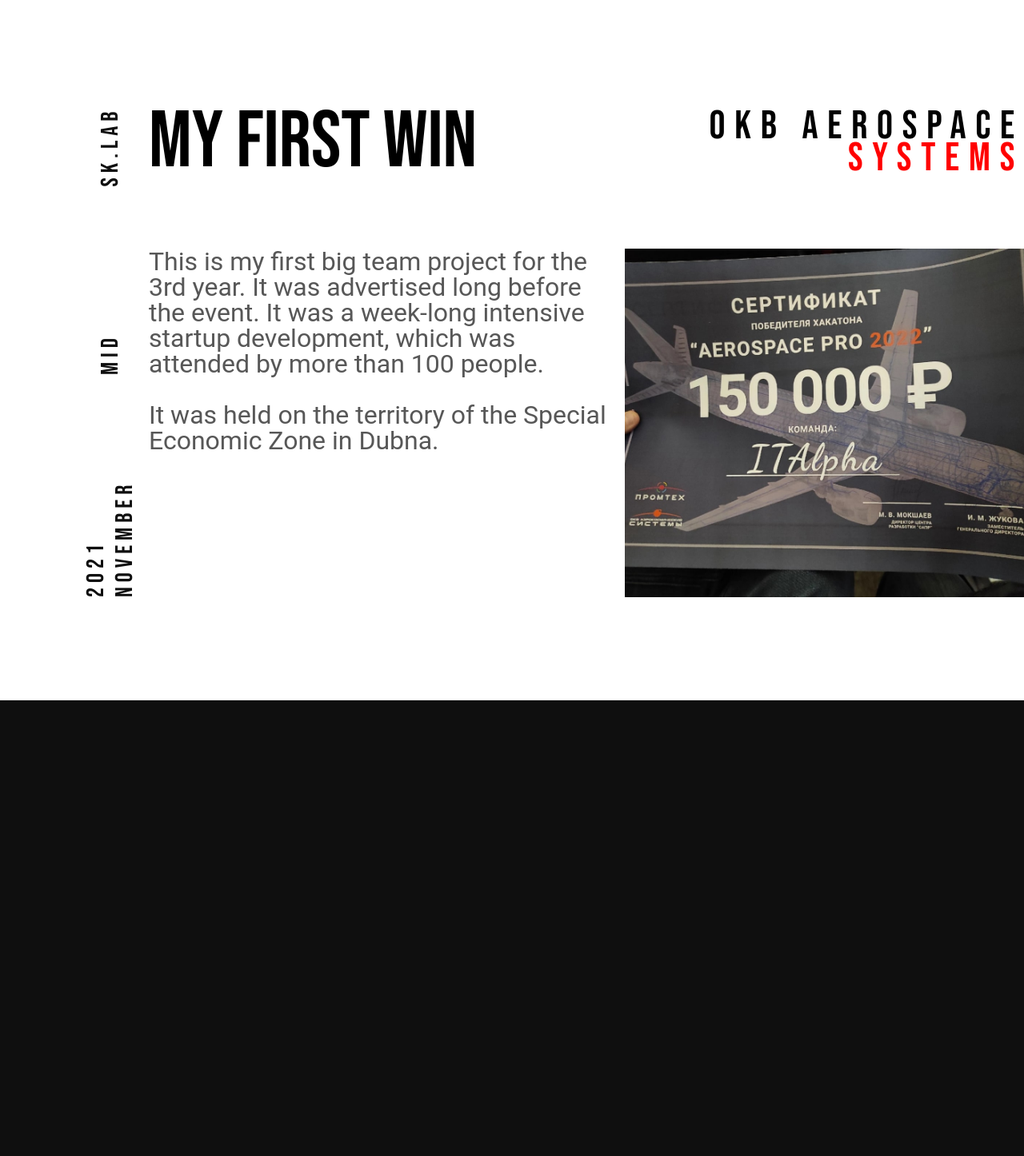
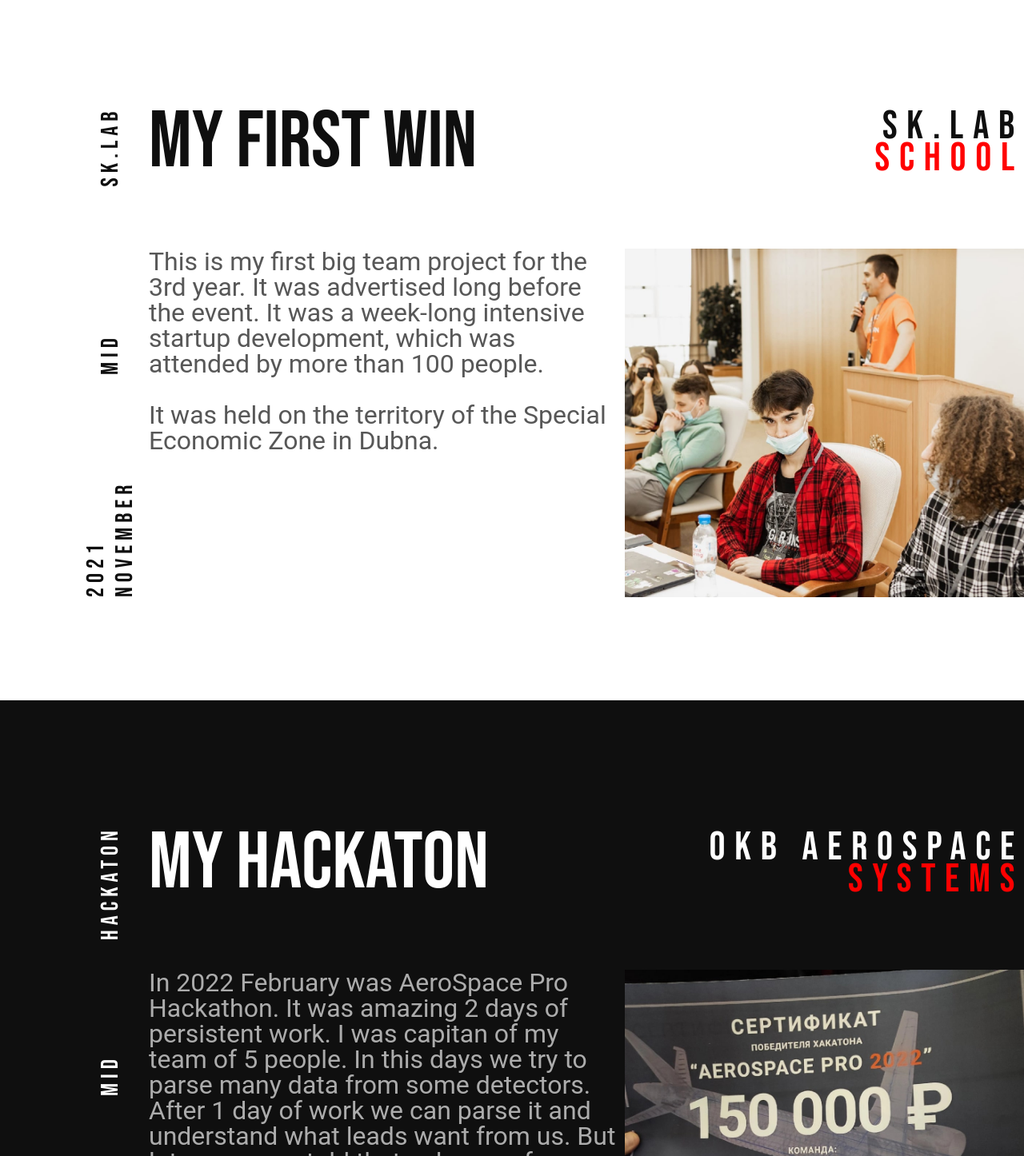
Before and after one commit to IAlexEgorov/my-lending, a plain HTML site: page index.html in a window 1280 px wide. Shown: the part 980-2426 px from the top of the page at 80% size. Drawn offline with Linux system fonts and the light colour scheme.

Commit message:
add black white grid

```diff
--- a/index.html
+++ b/index.html
@@ -22,71 +22,15 @@
         <div id="header-photo"></div>
     </div>
     <div class="wrapper-content">
-        <!-- <div class="wraper-content-inside">
-            <div data-backcolor="white" class="content">
-                <div class="left-text">
-                    <div class="included-left">
-                        <div class="content-left-span">SK.LAB</div>
-                        <div class="line">-</div>
-                        <div class="content-left-span">2021 November</div>
-                    </div>
+        <div data-backcolor="white" class="wraper-content-inside">
+            <div data-backcolor="white" class="container">
+                <div class="items left-block">
+                    <div class="left-block-inner left-up black"><span>SK.LAB</span></div>
+                    <div class="left-block-inner left-mid black"><span>mid</span></div>
+                    <div class="left-block-inner left-down black"><span>2021 November</span></div>
                 </div>
-                <div class="content-title black">
-                    My first win
-                </div>
-                <div class="content-desc black">
-                    This is my first big team project for the 3rd year. It was advertised long before the event.
-                    It was a week-long intensive startup development, which was attended by more than 100 people.
-                    <br><br>It was held on the territory of the Special Economic Zone in Dubna.
-                </div>
-                <div class="right-text">
-                    <div class="included-right">
-                        <div class="content-right-span black">SK.LAB</div>
-                        <div class="content-right-span red">SCHOOL</div>
-                    </div>
-                </div>
-                <div class="right-image"><img src="src/images/SkLab photo.jpg" alt="SkLab"></div>
-            </div>
-        </div>
-
-        <div data-backcolor="black" class="wraper-content-inside">
-            <div data-backcolor="black" class="content">
-                <div data-backcolor="black" class="left-text">
-                    <div data-backcolor="black" class="included-left">
-                        <div class="content-left-span white">Hackaton</div>
-                        <div class="line">-</div>
-                        <div class="content-left-span white">2022 February</div>
-                    </div>
-                </div>
-                <div class="content-title white">
-                    My Hackaton
-                </div>
-                <div class="content-desc white">
-                    In 2022 February was AeroSpace Pro Hackathon. It was amazing 2 days of persistent work. I
-                    was capitan of my team of 5 people. In this days we try to parse many data from some
-                    detectors. After 1 day of work we can parse it and understand what leads want from us.
-                    But later we were told that only one of our thoughts were correct. We rearrange our way
-                    of working. So we create programm which visualize this data.
-                    <br><br>I would like to say a special thanks to our university teachers.
-                </div>
-                <div data-backcolor="black" class="right-text">
-                    <div data-backcolor="black" class="included-right">
-                        <div class="content-right-span white">OKB AeroSpace</div>
-                        <div class="content-right-span red">Systems</div>
-                    </div>
-                </div>
-                <div class="right-image"><img src="src/images/Hack.jpg" alt="SkLab"></div>
-            </div>
-        </div> -->
-        <div data-backcolor="white" class="wraper-content-inside">
-            <div class="container">
-                <div class="items left-block">
-                    <div class="left-block-inner left-up"><span>SK.LAB</span></div>
-                    <div class="left-block-inner left-mid"><span>mid</span></div>
-                    <div class="left-block-inner left-down"><span>2021 November</span></div>
-                </div>
-                <div class="items center-title"><span>My first win</span></div>
-                <div class="items center-desc">
+                <div class="items center-title black"><span>My first win</span></div>
+                <div class="items center-desc black">
                     <span>
                         This is my first big team project for the 3rd year. It was advertised long before the event.
                         It was a week-long intensive startup development, which was attended by more than 100 people.
@@ -94,7 +38,35 @@
                     </span>
                 </div>
                 <div class="items right-block">
-                    <div class="right-block-inner">
+                    <div class="right-block-inner black">
+                        <span>SK.LAB</span><br>
+                        <span>SCHOOL</span>
+                    </div>
+                </div>
+                <div class="items image-block"><img src="src/images/SkLab photo.jpg" alt="SkLab"></div>
+            </div>
+        </div>
+
+        <div data-backcolor="black" class="wraper-content-inside">
+            <div data-backcolor="black" class="container">
+                <div class="items left-block">
+                    <div class="left-block-inner left-up white"><span>Hackaton</span></div>
+                    <div class="left-block-inner left-mid white"><span>mid</span></div>
+                    <div class="left-block-inner left-down white"><span>2022 February</span></div>
+                </div>
+                <div class="items center-title white"><span>My Hackaton</span></div>
+                <div class="items center-desc white">
+                    <span>
+                        In 2022 February was AeroSpace Pro Hackathon. It was amazing 2 days of persistent work. I
+                        was capitan of my team of 5 people. In this days we try to parse many data from some
+                        detectors. After 1 day of work we can parse it and understand what leads want from us.
+                        But later we were told that only one of our thoughts were correct. We rearrange our way
+                        of working. So we create programm which visualize this data.
+                        <br><br>I would like to say a special thanks to our university teachers.
+                    </span>
+                </div>
+                <div class="items right-block">
+                    <div class="right-block-inner white">
                         <span>OKB AeroSpace</span><br>
                         <span>Systems</span>
                     </div>
--- a/src/css/content.css
+++ b/src/css/content.css
@@ -19,6 +19,14 @@
     background: var(--black) !important;
 }
 
+.white{
+    color: var(--white);
+}
+.black{
+    color: var(--black);
+}
+
+
 .wrapper-content>.wraper-content-inside:first-child{
     margin-top: 0px;
 }
@@ -28,109 +36,8 @@
     padding-left: 100px;
     padding-top: 165px;
     height: 902px;
-    background: var(--white);
 }
 
-/* .content{
-    height: 598px;
-    max-width: 1240px;
-    display: grid;
-    grid-template-columns: 1fr 2fr 1fr;
-    grid-template-rows: 162px minmax(436px, auto);
-    gap: 0px 30px ;
-}
-
-
-.left-text{
-    grid-row: 1/3;
-}
-.included-left{
-    background: white;
-    display: grid;
-    grid-template-columns: 1fr;
-    grid-template-rows: auto auto auto;
-    height: 598px;
-    align-items: center;
-}
-.content-left-span{
-    font-family: 'Bebas Neue';
-    font-style: normal;
-    font-weight: 400;
-    font-size: 30px;
-    line-height: 36px;
-    letter-spacing: 0.2em;
-
-    color: #0F0F0F;
-    transform: rotate(-90deg)
-}
-.content-left-span.white{
-    color: var(--white);
-}
-
-
-.content-title{
-    font-family: 'Bebas Neue';
-    font-style: normal;
-    font-weight: 400;
-    font-size: 100px;
-    line-height: 120px;
-
-    color: var(--black);
-    gap: 30px 30px;
-}.content-title.white{
-    color: var(--white);
-}
-.content-desc{
-    font-family: 'Roboto';
-    font-style: normal;
-    font-weight: 400;
-    font-size: 32px;
-    line-height: 100%;
-
-    color: rgba(15, 15, 15, 0.7);
-}
-.content-desc.white{
-    color: rgba(255, 255, 255, 0.7);
-}
-
-
-.right-text{
-    grid-row: 1/2;
-    grid-column: 3/4;
-}
-.included-right{
-    background: white;
-    display: grid;
-    grid-template-columns: 1fr;
-}
-.content-right-span{
-    font-family: 'Bebas Neue';
-    font-style: normal;
-    font-weight: 400;
-    font-size: 50px;
-
-    text-align: right;
-    letter-spacing: 0.235em;
-    color: #0F0F0F;
-}
-.content-right-span.red{
-    color: var(--red);
-}
-.content-right-span.white{
-    color: var(--white);
-}
-.content-right-span.black{
-    color: var(--black);
-}
-.right-image img{
-    width: 499px;
-    height: 436px;
-    object-fit: cover;
-} */
-
-/* span{
-    border: 1px solid;
-} */
 .container{
     display: grid;
     grid-template-columns: 76px 1fr 499px;
@@ -140,25 +47,28 @@
     max-width: 1240px;
     max-height: 598px;
 }
-/* .items{
-    border: 1px solid;
-    position: relative;
-} */
+
+
 /* Left block */
 .left-block{
     grid-row: 1/3;
     display: grid;
     gap: 10px;
 }
+.left-block.black{
+    color: var(--black);
+}
+.left-block.white{
+    color: var(--white);
+}
+
 .left-block-inner{
-    position: relative;
-
     font-family: 'Bebas Neue';
     font-size: 30px;
     line-height: 36px;
     letter-spacing: 0.2em;
 
-    color: #0F0F0F;
+    position: relative;
 }
 .left-block-inner span{
     position: absolute;
@@ -167,7 +77,7 @@
     transform: scale(-1) translate(50%, 50%);
     writing-mode: vertical-rl;
 }
-.left-down span{
+.left-block-inner.left-down span{
     bottom: -50%;
 }
 .left-block-inner.left-up span{
@@ -175,6 +85,8 @@
     transform: scale(-1) translate(50%, 5.5%);
     text-align: right;
 }
+
+
 /* Center bloack */
 .center-title{
     position: relative;
@@ -187,6 +99,7 @@
     font-size: 100px;
     line-height: 79%;
 }
+
 .center-desc{
     grid-row: 2/2;
 
@@ -196,6 +109,11 @@
 
     color: rgba(15, 15, 15, 0.7);
 }
+.center-desc.white{
+    color: rgba(240, 240, 240, 0.7);
+}
+
+
 /* Right block */
 .right-block{
     position: relative;
@@ -211,15 +129,18 @@
     font-size: 50px;
     letter-spacing: 0.235em;
     line-height: 79%;
-
-    color: #0F0F0F;
 }
-.right-block-inner span:first-child{
-    color: black;
+.right-block-inner.black span:first-child{
+    color: var(--black);
+}
+.right-block-inner.white span:first-child{
+    color: var(--white);
 }
 .right-block-inner span:last-child{
     color: red;
 }
+
+
 /* Image */
 .image-block img{
     object-fit: cover;
```
